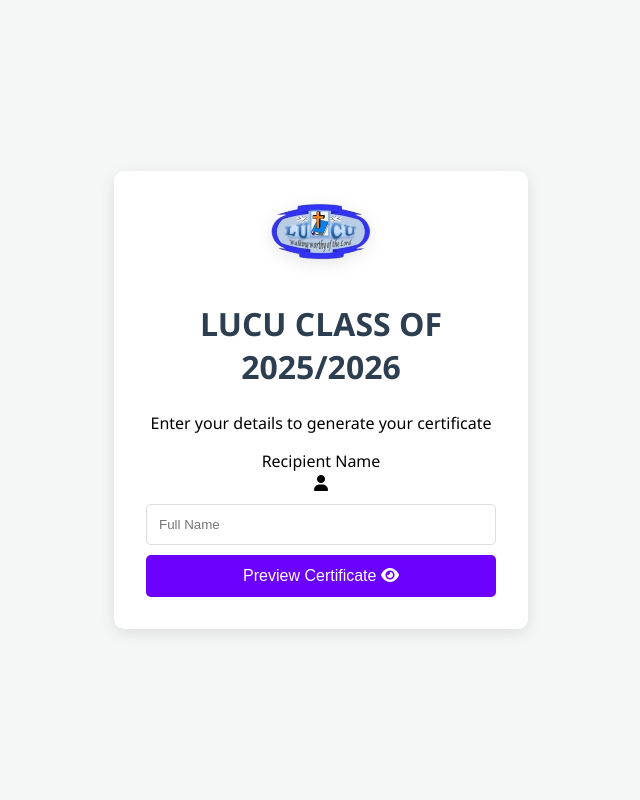
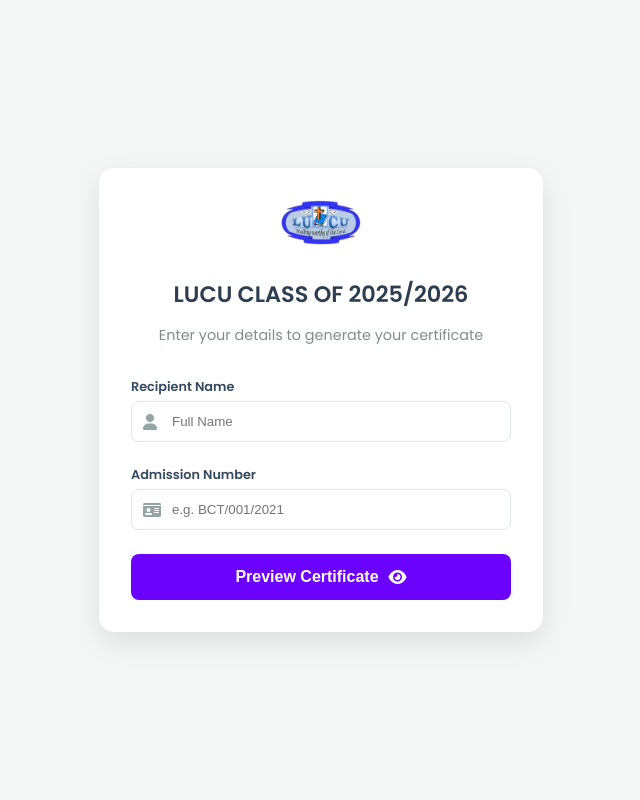
Before and after one commit to waruifelix82-jpg/Certificate_Generator, a Flask app: page / in a window 1280 px wide. Shown: the whole page, without its empty margins (319-959 px from the left). Run offline with Flask 3, Linux system fonts and the light colour scheme.

Commit message:
added restrictions

```diff
--- a/app.py
+++ b/app.py
@@ -1,9 +1,11 @@
-from flask import Flask, render_template, request, send_file
+from flask import Flask, render_template, request, send_file, flash, redirect, url_for
 import os
 import io
 from PIL import Image, ImageDraw, ImageFont
 
 app = Flask(__name__, template_folder='templates', static_folder='static')
+# Secret key is required to use flash messages
+app.secret_key = "lucu_secret_key_2026"
 
 @app.route("/")
 def home():
@@ -12,21 +14,28 @@ def home():
 @app.route("/generate", methods=["POST"])
 def generate():
     name = request.form.get("student_name")
-    if not name:
-        return "Error: Name is required!", 400
+    adm_no = request.form.get("adm_no")
+
+    if not name or not adm_no:
+        flash("Error: Name and Admission Number are required!", "error")
+        return redirect(url_for('home'))
+
+    # 2. INTAKE RESTRICTION (Only 2021 and 2022)
+    allowed_years = ["21", "22"]
+    if not any(year in adm_no for year in allowed_years):
+        # This sends the message back to your index.html
+        flash("Registration Error: This certificate is only for 21 and 22 intakes.", "error")
+        return redirect(url_for('home'))
 
     try:
-        # 1. Load your certificate template
         img = Image.open("certificate.jpg").convert("RGB")
         W, H = img.size
         draw = ImageDraw.Draw(img)
 
-        # 2. MASSIVE FONT SIZE (0.15 is roughly 15% of the image width)
+        # YOUR ORIGINAL MEASUREMENTS PRESERVED
         name_size = int(W * 0.04)
 
-        # 3. THE FONT SELECTOR (Vercel Compatibility)
         font_name = None
-        # List of possible font paths (Local file first, then Linux system fonts)
         font_paths = [
             "arial.ttf",
             "Poppins-Bold.ttf",
@@ -37,24 +46,19 @@ def generate():
         for path in font_paths:
             try:
                 font_name = ImageFont.truetype(path, name_size)
-                break # Stop if we find one that works!
+                break
             except:
                 continue
 
         if font_name is None:
             font_name = ImageFont.load_default()
-            print("Warning: No TTF font found. Text will be tiny.")
 
-        # 4. POSITIONING (Centered on the dotted line)
+        # YOUR ORIGINAL POSITIONING PRESERVED
         center_x = W // 2
-        # 0.44 puts it right above the signature/presentation line
         name_y = int(H * 0.39)
 
-        # 5. DRAW THE NAME
-        # fill=(0, 51, 153) is a nice LUCU Blue
         draw.text((center_x, name_y), name.upper(), fill=(0, 51, 153), font=font_name, anchor="mm")
 
-        # 6. Save and Send
         img_io = io.BytesIO()
         img.save(img_io, 'JPEG', quality=100)
         img_io.seek(0)
@@ -67,7 +71,8 @@ def generate():
         )
 
     except Exception as e:
-        return f"System Error: {e}", 500
+        flash(f"System Error: {e}", "error")
+        return redirect(url_for('home'))
 
 if __name__ == "__main__":
     app.run(debug=True)
--- a/static/style.css
+++ b/static/style.css
@@ -1,68 +1,132 @@
 /* --- YOUR ORIGINAL THEME --- */
 body {
-    font-family: 'Segoe UI', Tahoma, Geneva, Verdana, sans-serif;
+    font-family: 'Poppins', sans-serif; /* Updated to match your Google Font */
     background-color: #f4f7f6;
     display: flex;
     justify-content: center;
     align-items: center;
-    height: 100vh;
+    min-height: 100vh;
     margin: 0;
 }
 
 .glass-container {
     background-color: white;
     padding: 2rem;
-    border-radius: 10px;
-    box-shadow: 0 4px 15px rgba(0,0,0,0.1);
+    border-radius: 15px;
+    box-shadow: 0 10px 30px rgba(0,0,0,0.1);
     text-align: center;
-    width: 350px;
+    width: 380px; /* Slightly wider for better spacing */
 }
 
-h2, h1 {
+/* --- NEW: ALERT BOX FOR ERRORS --- */
+.alert-box {
+    background-color: rgba(231, 76, 60, 0.1); /* Soft red background */
+    border-left: 5px solid #e74c3c;
+    color: #c0392b;
+    padding: 12px;
+    border-radius: 8px;
+    margin-bottom: 20px;
+    text-align: left;
+    font-size: 0.85rem;
+    display: flex;
+    align-items: center;
+    gap: 10px;
+    animation: slideDown 0.4s ease-out;
+}
+
+@keyframes slideDown {
+    from { opacity: 0; transform: translateY(-10px); }
+    to { opacity: 1; transform: translateY(0); }
+}
+
+/* --- FORM STYLING --- */
+h1 {
     color: #2c3e50;
+    font-size: 1.4rem;
+    margin-bottom: 0.5rem;
+}
+
+.header p {
+    color: #7f8c8d;
+    font-size: 0.9rem;
+    margin-bottom: 2rem;
+}
+
+.input-group {
+    text-align: left;
     margin-bottom: 1.5rem;
 }
 
-input {
+.input-group label {
+    display: block;
+    font-size: 0.8rem;
+    font-weight: 600;
+    color: #34495e;
+    margin-bottom: 5px;
+}
+
+.inner-input {
+    position: relative;
+    display: flex;
+    align-items: center;
+}
+
+.inner-input i {
+    position: absolute;
+    left: 12px;
+    color: #95a5a6;
+}
+
+.inner-input input {
     width: 100%;
-    padding: 12px;
-    margin: 10px 0;
-    border: 1px solid #ddd;
-    border-radius: 5px;
-    box-sizing: border-box;
+    padding: 12px 12px 12px 40px; /* Space for the icon */
+    margin: 0;
+    border: 1px solid #dfe6e9;
+    border-radius: 8px;
+    transition: border 0.3s;
+}
+
+input:focus {
+    outline: none;
+    border-color: #6b02fd;
 }
 
 button {
     width: 100%;
-    padding: 12px;
+    padding: 14px;
     background-color: #6b02fd;
     color: white;
     border: none;
-    border-radius: 5px;
+    border-radius: 8px;
     cursor: pointer;
     font-size: 16px;
-    transition: background 0.3s;
+    font-weight: 600;
+    transition: all 0.3s;
+    display: flex;
+    justify-content: center;
+    align-items: center;
+    gap: 10px;
 }
 
 button:hover {
-    background-color: #3979c2;
+    background-color: #5501cc;
+    transform: translateY(-2px);
+    box-shadow: 0 5px 15px rgba(107, 2, 253, 0.3);
 }
 
 /* --- THE MODAL (PREVIEW POP-UP) STYLES --- */
-
 .modal {
-    display: none; /* Hidden by default */
+    display: none;
     position: fixed;
-    z-index: 9999; /* Stay on top of everything */
+    z-index: 9999;
     left: 0;
     top: 0;
     width: 100%;
     height: 100%;
-    background-color: rgba(0,0,0,0.6); /* Darkens the background */
-    backdrop-filter: blur(4px); /* Modern blur effect */
+    background-color: rgba(0,0,0,0.6);
+    backdrop-filter: blur(4px);
     justify-content: center;
     align-items: center;
-    animation: fadeIn 0.3s ease;
 }
 
 .modal-content {
@@ -72,15 +136,13 @@ button:hover {
     width: 90%;
     max-width: 400px;
     box-shadow: 0 10px 30px rgba(0,0,0,0.2);
-    text-align: left;
 }
 
-/* Preview Area inside Modal */
 .preview-body {
     margin: 20px 0;
     padding: 15px;
     background: #f8f9fa;
-    border-left: 5px solid #4f04fe;
+    border-left: 5px solid #6b02fd;
     border-radius: 5px;
 }
 
@@ -94,9 +156,17 @@ button:hover {
 
 .preview-item p {
     margin: 5px 0 15px 0;
-    font-size: 1.2rem;
+    font-size: 1.1rem;
     font-weight: 600;
     color: #2c3e50;
+}
+
+.notice {
+    font-size: 0.8rem;
+    color: #e67e22;
+    background: #fff3e0;
+    padding: 10px;
+    border-radius: 5px;
 }
 
 .modal-footer {
@@ -104,45 +174,12 @@ button:hover {
     gap: 10px;
 }
 
-/* Specific buttons for the modal */
-.btn-secondary {
-    background-color: #95a5a6;
-    flex: 1;
-}
+.btn-secondary { background-color: #95a5a6; flex: 1; }
+.btn-confirm { background-color: #6b02fd; flex: 2; }
 
-.btn-confirm {
-    background-color: #7c02ff;
-    flex: 2;
-}
-
-/* --- STATES & ANIMATIONS --- */
-
-button:disabled {
-    cursor: not-allowed;
-    background-color: #bdc3c7;
-    animation: pulse 1.5s infinite;
-}
-
-@keyframes fadeIn {
-    from { opacity: 0; }
-    to { opacity: 1; }
-}
-
-@keyframes pulse {
-    0% { opacity: 1; }
-    50% { opacity: 0.7; }
-    100% { opacity: 1; }
-}
-/* Styling for your new Logo */
+/* --- LOGO STYLING --- */
 .cu-logo {
-    width: 100px;         /* Adjust this size as needed */
-    height: auto;        /* Keeps the proportions correct */
-    margin-bottom: 15px; /* Space between logo and text */
-    filter: drop-shadow(0 4px 8px rgba(0,0,0,0.1)); /* Optional: adds a soft shadow */
-}
-
-/* Optional: If your logo is circular, add this */
-.cu-logo-circular {
-    border-radius: 50%;
-    border: 3px solid #3027ae;
-}
+    width: 80px;
+    height: auto;
+    margin-bottom: 10px;
+    filter
--- a/templates/index.html
+++ b/templates/index.html
@@ -11,6 +11,19 @@
 <body>
 
     <div class="glass-container">
+
+        <!-- FLASHED ERROR MESSAGES START -->
+        {% with messages = get_flashed_messages(with_categories=true) %}
+          {% if messages %}
+            {% for category, message in messages %}
+              <div class="alert-box {{ category }}">
+                <i class="fas fa-exclamation-triangle"></i> {{ message }}
+              </div>
+            {% endfor %}
+          {% endif %}
+        {% endwith %}
+        <!-- FLASHED ERROR MESSAGES END -->
+
         <div class="header">
            <img src="{{ url_for('static', filename='logo.png') }}" alt="LUCU Logo" class="cu-logo">
             <h1>LUCU CLASS OF 2025/2026</h1>
@@ -18,11 +31,21 @@
         </div>
 
         <form action="/generate" method="POST" class="cert-form" id="mainForm">
+            <!-- 1. RECIPIENT NAME -->
             <div class="input-group">
                 <label for="student_name">Recipient Name</label>
                 <div class="inner-input">
                     <i class="fas fa-user"></i>
                     <input type="text" id="student_name" name="student_name" placeholder="Full Name" required>
+                </div>
+            </div>
+
+            <!-- 2. ADMISSION NUMBER -->
+            <div class="input-group">
+                <label for="adm_no">Admission Number</label>
+                <div class="inner-input">
+                    <i class="fas fa-id-card"></i>
+                    <input type="text" id="adm_no" name="adm_no" placeholder="e.g. BCT/001/2021" required>
                 </div>
             </div>
 
@@ -33,6 +56,7 @@
         </form>
     </div>
 
+    <!-- PREVIEW MODAL -->
     <div id="previewModal" class="modal">
         <div class="modal-content">
             <div class="modal-header">
@@ -44,7 +68,12 @@
                     <p id="previewName"></p>
                 </div>
 
-                <p class="notice">Please ensure the spelling is correct. Changes cannot be made after generation.</p>
+                <div class="preview-item">
+                    <small>Admission Number:</small>
+                    <p id="previewAdm"></p>
+                </div>
+
+                <p class="notice">Only 2021 and 2022 intake years are eligible. Please ensure the details are correct.</p>
             </div>
             <div class="modal-footer">
                 <button type="button" onclick="closePreview()" class="btn-secondary">
```
